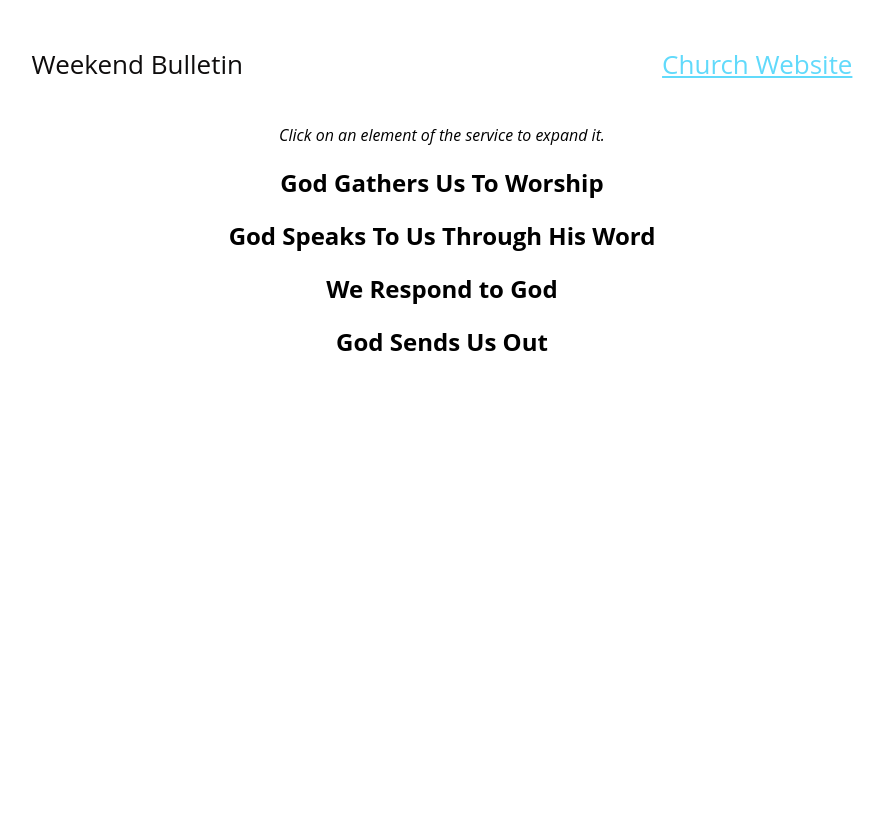
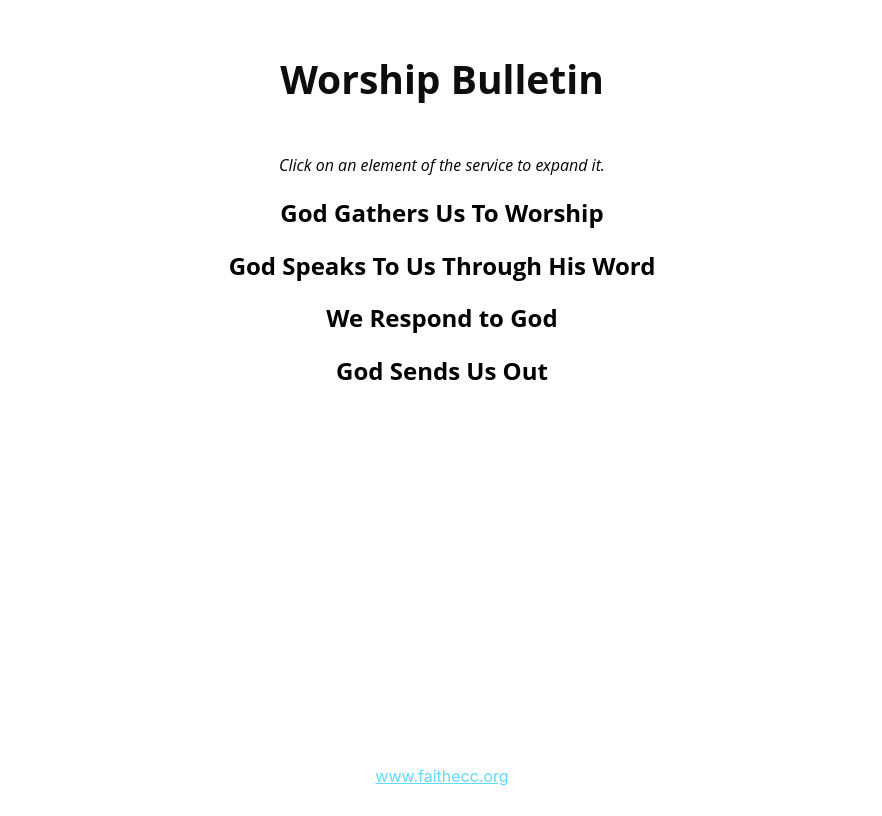
Before and after one commit to zzboncak/faith-covenant-bulletin, a React (Create React App) app: page / in a window 1280 px wide. Shown: the whole page, without its empty margins (198-1080 px from the left). Built offline with nearby package versions, Linux system fonts and the light colour scheme.

Commit message:
implemented sticky footer

```diff
--- a/src/App.css
+++ b/src/App.css
@@ -2,6 +2,8 @@
   text-align: center;
   font-family: "Open Sans", Arial, Helvetica, sans-serif;
   padding: 20px;
+  min-height: 97vh;
+  margin-bottom: -50px;
 }
 
 .App-header {
@@ -16,3 +18,9 @@
 .App-link {
   color: #61dafb;
 }
+
+footer,
+.push {
+  height: 50px;
+  text-align: center;
+}
--- a/src/App.tsx
+++ b/src/App.tsx
@@ -5,18 +5,11 @@ import { section1, section2, section3, section4 } from "./testData";
 
 export const App: React.FC = () => {
   return (
+    <>
       <div className="App">
         <nav className="nav-bar">
           <header className="App-header">
-          <p>Weekend Bulletin</p>
-          <a
-            className="App-link"
-            href="https://www.faithecc.org"
-            target="_blank"
-            rel="noopener noreferrer"
-          >
-            Church Website
-          </a>
+            <h1>Worship Bulletin</h1>
           </header>
         </nav>
         <div className="helper-text-container">
@@ -24,13 +17,27 @@ export const App: React.FC = () => {
             <i>Click on an element of the service to expand it.</i>
           </p>
         </div>
-      {[section1, section2, section3, section4].map((section, i) => (
+        {[section1, section2, section3, section4].map(
+          (section, i) => (
             <Section
               key={i}
               title={section.title}
               subsections={section.subsections}
             />
-      ))}
+          )
+        )}
+        <div className="push"></div>
       </div>
+      <footer>
+        <a
+          className="App-link"
+          href="https://www.faithecc.org"
+          target="_blank"
+          rel="noopener noreferrer"
+        >
+          www.faithecc.org
+        </a>
+      </footer>
+    </>
   );
 };
--- a/src/index.css
+++ b/src/index.css
@@ -1,13 +1,22 @@
 body {
-  margin: 0;
-  font-family: -apple-system, BlinkMacSystemFont, 'Segoe UI', 'Roboto', 'Oxygen',
-    'Ubuntu', 'Cantarell', 'Fira Sans', 'Droid Sans', 'Helvetica Neue',
-    sans-serif;
+  font-family: -apple-system, BlinkMacSystemFont, "Segoe UI", "Roboto",
+    "Oxygen", "Ubuntu", "Cantarell", "Fira Sans", "Droid Sans",
+    "Helvetica Neue", sans-serif;
   -webkit-font-smoothing: antialiased;
   -moz-osx-font-smoothing: grayscale;
 }
 
+html,
+body {
+  height: 100%;
+  margin: 0;
+}
+
 code {
-  font-family: source-code-pro, Menlo, Monaco, Consolas, 'Courier New',
+  font-family: source-code-pro, Menlo, Monaco, Consolas, "Courier New",
     monospace;
 }
+
+#root {
+  height: 100%;
+}
```
Lines whose indentation alone changed are shown as unchanged.
